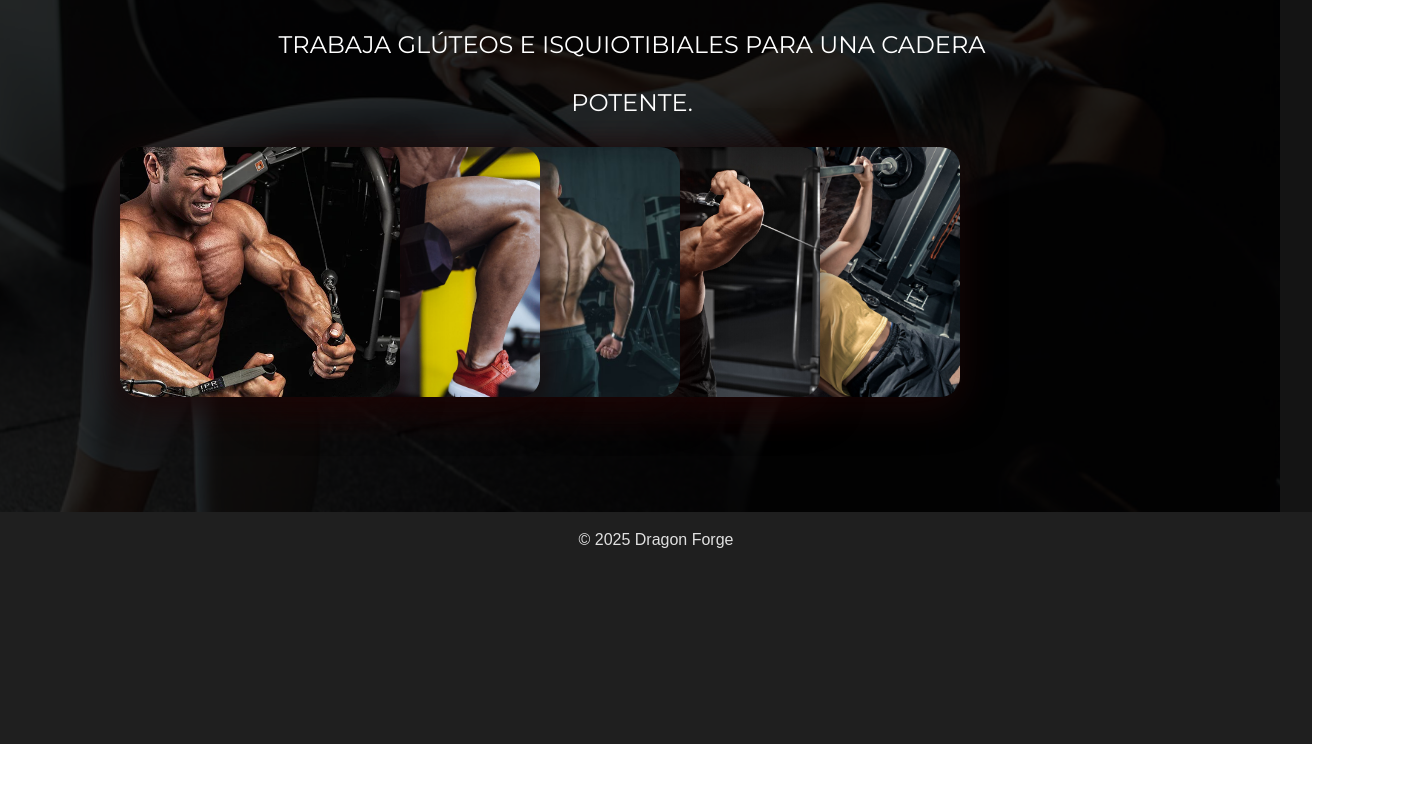
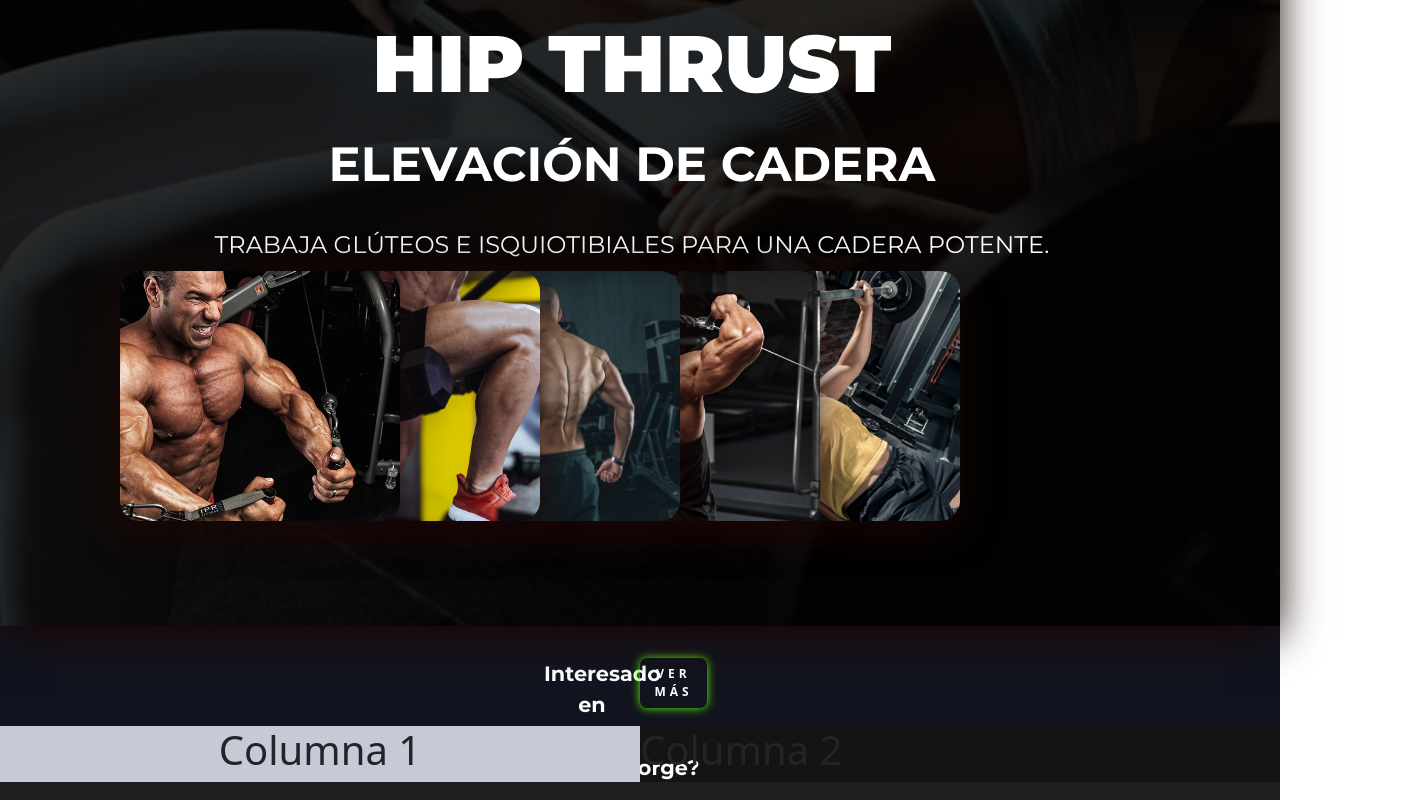
Before and after one commit to Aidmora/DragonForge, a React (Vite) app: page /workouts in a window 1280 px wide. Shown: the part 260-1060 px from the top of the page, 1427 px wide, since content can reach past the window. Before the commit the page ends 1004 px from the top, so only its background shows below. Built offline with nearby package versions, Linux system fonts and the light colour scheme.

Commit message:
feat(información): aumento de fila para informacion - bootstrap

```diff
--- a/src/components/Carousel.css
+++ b/src/components/Carousel.css
@@ -8,30 +8,29 @@
   .carousel {
     position: relative;
     width: 100vw;
-    height: 100vh;
+    height:90vw;
     background-color: var(--bg-darker);
     background-position: center;
     background-size: cover;
-    background-repeat: no-repeat;
+
     transition: background-image 0.6s ease-in-out;
     overflow: hidden;
+    box-shadow: 0 10px 40px rgba(28, 5, 5, 0.9);
+
   }
   .carousel .mainBack{
     background: rgba(0, 0, 0, 0.8);
-    width: 100vw;
-    height: 100vw;
+    width: 100%;
+    height: 100%;
   }
   .carousel .main-content {
     position: absolute;
     transform: translateY(-50%);
-    top: 60%;
+    top: 95%;
     left:0;
     right:0;
     width: 100%;
     height: 100%;
-    max-width: 800px;
-    max-height: 800px;
-    margin: 0 auto;
     text-align: center;
     padding: 1.5rem;
     border-radius: 8px;
@@ -45,8 +44,6 @@
       opacity: 1;
     }
   }
-
-/* 2. Cuando añadamos la clase `.animate` al fondo, se dispara */
 .carousel.main-animate .main-content {
   animation: growFade 0.5s ease-out forwards;
 }
@@ -74,7 +71,7 @@
   }
   .carousel .list {
     position: absolute;
-    top: 70%; right: 0;
+    top: 80%; right: 0;
     width: 100%;
     max-width: 700px;
     margin: 0 auto;
--- a/src/components/MenuBar.css
+++ b/src/components/MenuBar.css
@@ -1,7 +1,7 @@
 :root {
     --header-height: 110px;
     --nav-height:    80px;
-    --color-bg-alt:  #1f1f1f;
+    --color-bg-alt:  #11141e;
     --color-primary: #5EFF00;
     --color-text:    #E0E0E0;
     --color-text-inv:#000000;
--- a/src/pages/Workouts.css
+++ b/src/pages/Workouts.css
@@ -4,19 +4,71 @@
   --bg-dark:  #141414;
   --bg-alt:   #1f1f1f;
   --text:     #E0E0E0;
+  --ff-main: 'Montserrat', sans-serif;
+  --font-body:     'Share Tech Mono', monospace;
 }
 
-.page-container {
-  display: flex;
-  flex-direction: column;
-  min-height: 100vh;
+.content-wrapper.container {
+  padding-left: 0;
+  padding-right: 0 ;
+  max-width: 100%;
+}
+.content-wrapper .row {
+  margin-left: 0;
+  margin-right: 0;
 }
 
+.content-wrapper .row > [class^="col-"] {
+  padding-left: 0;
+  padding-right: 0;
+}
 .site-main {
-  flex: 1;
   background: var(--bg-dark);
   padding-top: calc(var(--header-h) + var(--nav-h) + 1rem);
 }
+.content-wrapper .row.com{
+  background-color: #11141e;
+  width: 100vw;
+  height: 100px;
+  text-align: center;
+}
+.content-wrapper .row.comD .colm1{
+  background-color: #c6cad6;
+  /* height: 1900px; */
+  text-align: center;
+}
+.content-wrapper .row.com p{
+  margin: 2rem 0rem 0rem 34rem;
+  font-size: 1.3rem;
+  color: white;
+  font-weight: 600;
+  font-family: var(--ff-main);
+}
+.content-wrapper .row.com button{
+  margin: 2rem 45rem 0rem 0;
+  border: none;
+  font-size: 12px;
+  color: #fff;
+  border-radius: 7px;
+  letter-spacing: 4px;
+  font-weight: 700;
+  text-transform: uppercase;
+  transition: 0.5s;
+  background:transparent;
+  box-shadow: 0 0 10px#5EFF00;
+}
+.content-wrapper .row.com button:hover{
+  box-shadow: 0 0 5px#5EFF00,
+              0 0 25px#5EFF00,
+              0 0 50px#5EFF00,
+              0 0 100px#5EFF00;
+}
+.content-wrapper .row.com .info{
+  display: flex;
+}
+
+
+
 footer{
     width: 100vw;
     height: 200px;
--- a/src/pages/WorkoutsPage.jsx
+++ b/src/pages/WorkoutsPage.jsx
@@ -1,33 +1,37 @@
-import React from 'react';
-import MenuBar from '../components/MenuBar';
-import Carousel from '../components/Carousel';
-import './Workouts.css';
+import React from "react";
+import MenuBar from "../components/MenuBar";
+import Carousel from "../components/Carousel";
+import 'bootstrap/dist/css/bootstrap.min.css'
+import 'bootstrap/dist/js/bootstrap.bundle.min'
+import "./Workouts.css";
 
 export default function WorkoutsPage() {
   return (
     <div className="page-container">
       <MenuBar />
       <main className="site-main">
-        <div className="content-wrapper">
-          <div className="row">
-            <div className="col-md-12 text-bg-primary">
-            <Carousel />
-          </div>
-          </div>
-          <div className="row mb-4">
-            <div className="col-md-6 text-bg-primary">
+        <Carousel />
+        <div className="container content-wrapper">
+          <div className="row com">
+            <div className="col-6">
+              <p>Interesado en entrar a DragonForge?</p>
             </div>
-            <div className="col-md-6 text-bg-primary">
+            <div className="col-6">
+              <button class="botonInfo">ver más</button>
             </div>
           </div>
-          <div className="col-md-12 text-bg-primary">
+          <div className="row comD">
+            <div className="col-md-6 colm1">
+              <h1>Columna 1</h1>
+            </div>
+            <div className="col-md-6 colm2">
+              <h1>Columna 2</h1>
+            </div>
           </div>
         </div>
       </main>
       <footer className="site-footer">
-        <div className="content-wrapper">
-          © 2025 Dragon Forge
-        </div>
+        <div className="content-wrapper">© 2025 Dragon Forge</div>
       </footer>
     </div>
   );
```
